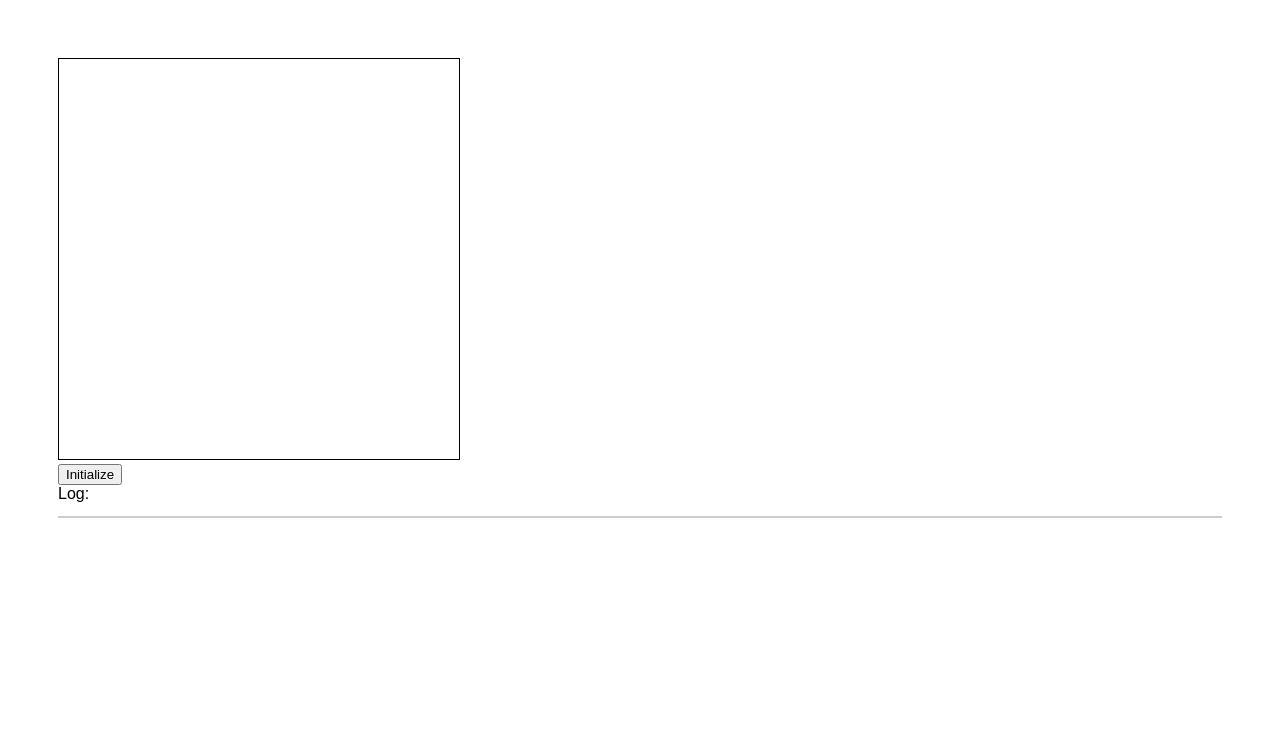
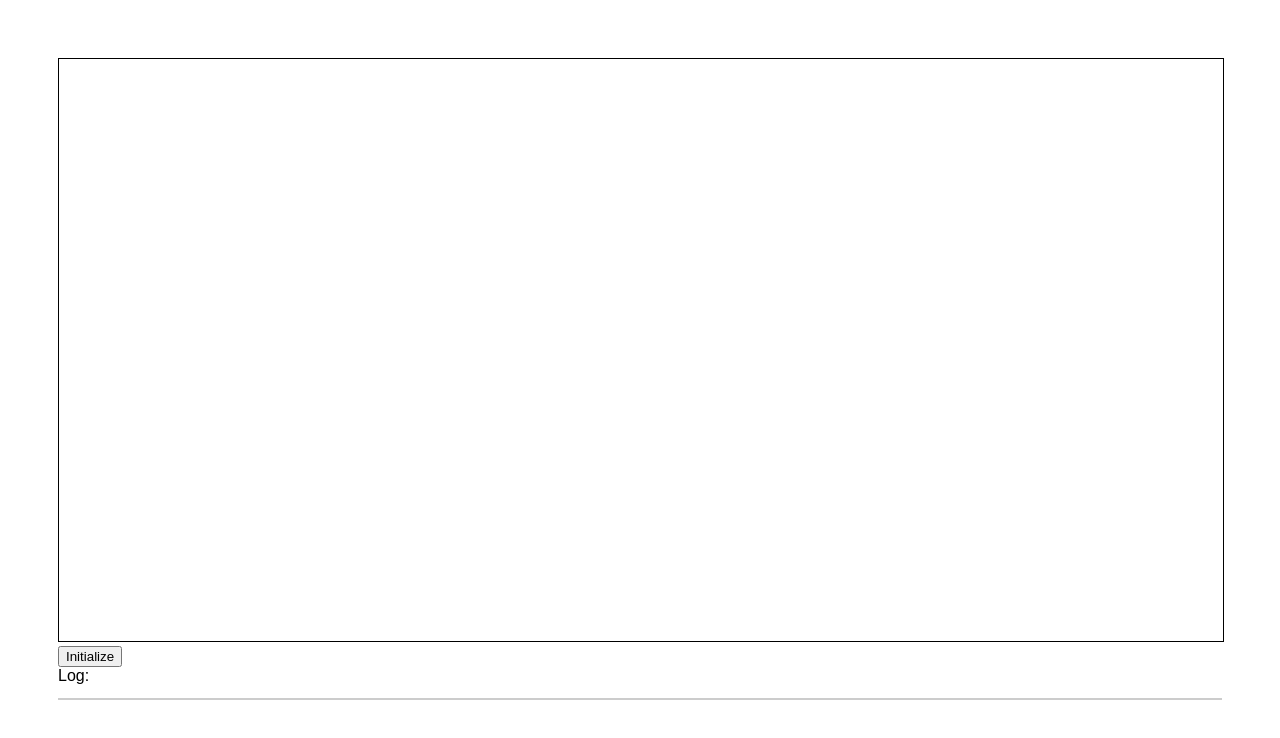
Before and after one commit to keeprich/htmlCanvasApp, a plain HTML site: page touch.html in a window 1280 px wide. Drawn offline with Linux system fonts and the light colour scheme.

Commit message:
touch commit more

```diff
--- a/touch.html
+++ b/touch.html
@@ -16,13 +16,18 @@ body {
     height: 100px;
     background-color: red;
 }
+
+canvas {
+    height: 100%;
+    width: 100%;
+}
     </style>
 
     <title>Document</title>
 </head>
 <body>
 
-<canvas id="canvas" width="400" height="400" style="border:solid black 1px;">
+<canvas id="canvas" style="border:solid black 1px;">
     You really badly need to use a different browser.
   </canvas>
   <br>
```
